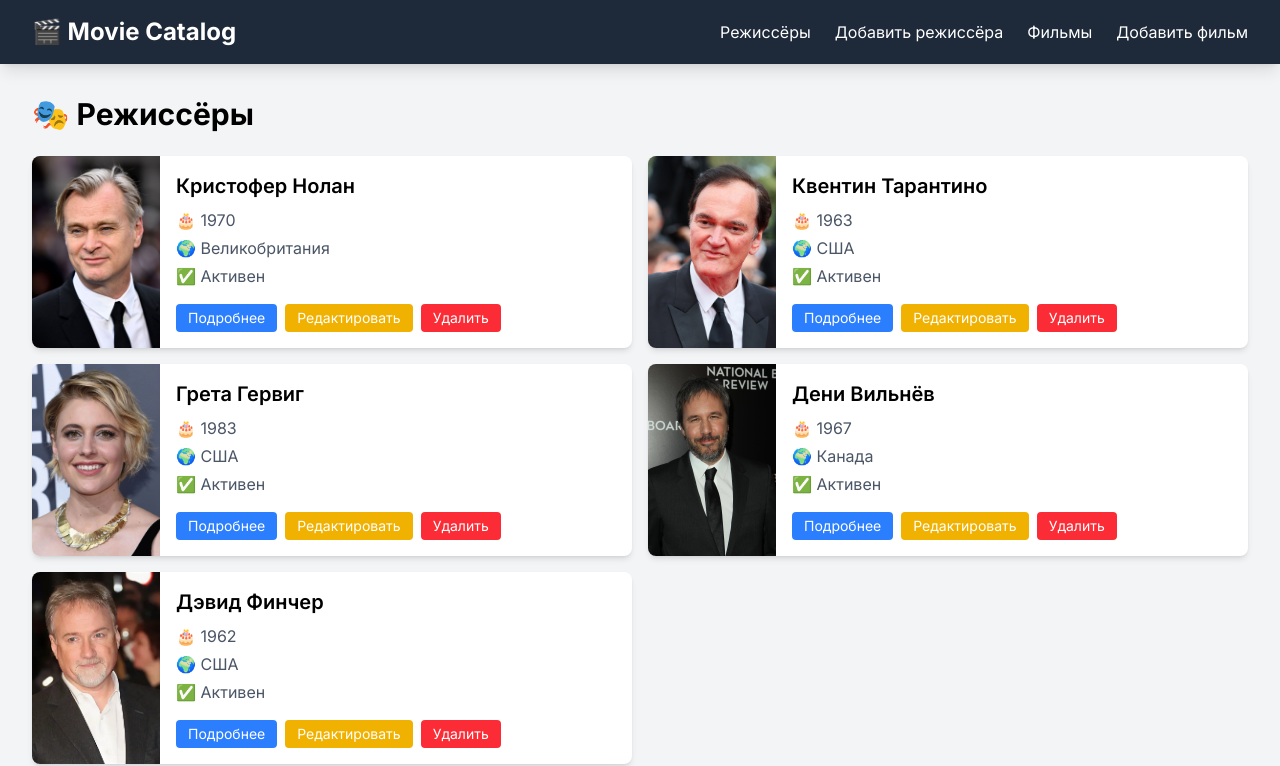
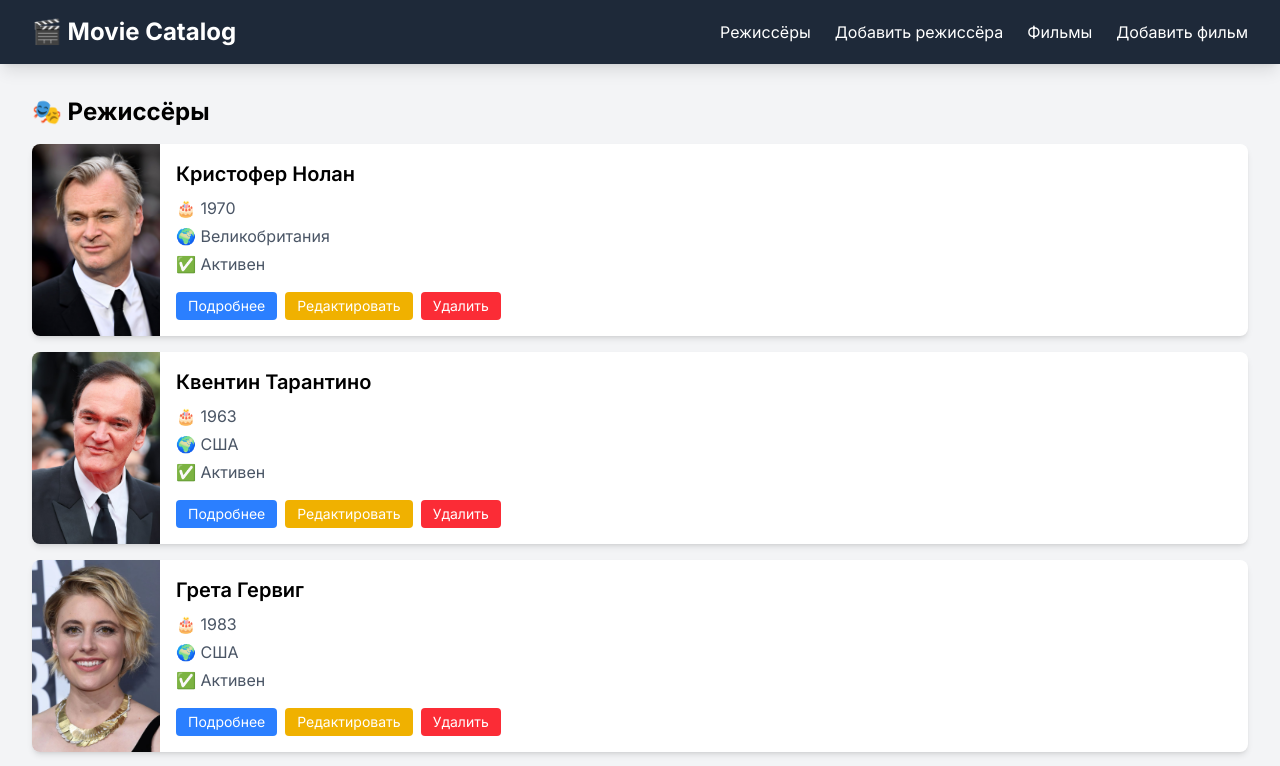
Before and after one commit to Dahipie/movie-catalog, a Next.js app: page /directors in a window 1280 px wide. Shown: the top 766 px of the page. Built offline with nearby package versions, Linux system fonts and the light colour scheme.

Commit message:
Замена loadingspinner

```diff
--- a/app/directors/[id]/page.tsx
+++ b/app/directors/[id]/page.tsx
@@ -52,8 +52,9 @@ export default function DirectorDetailPage() {
     if (id) fetchDirector();
   }, [id]);
 
+  // ⬇️ ЗДЕСЬ ЗАМЕНА ⬇️
   if (loading) {
-    return <div className="text-center py-10">Загрузка...</div>;
+    return <div className="text-center py-10 text-gray-500">⏳ Загрузка режиссёра...</div>;
   }
 
   if (!director) {
--- a/app/directors/page.tsx
+++ b/app/directors/page.tsx
@@ -3,7 +3,6 @@ import { useEffect, useState } from "react";
 import { Director, ApiResponse } from "@/types";
 import DirectorCard from "@/components/DirectorCard";
 import Pagination from "@/components/Pagination";
-import LoadingSpinner from "@/components/LoadingSpinner";
 import SkeletonCard from "@/components/SkeletonCard";
 
 export default function DirectorsPage() {
@@ -42,39 +41,46 @@ export default function DirectorsPage() {
     }
   };
 
+  // ⬇️ ЗДЕСЬ ЗАМЕНА ⬇️
+  if (loading) {
+    return <div className="text-center py-10 text-gray-500">⏳ Загрузка...</div>;
+  }
+
   return (
-    <div className="animate-fade-in">
-      <h1 className="text-3xl font-bold mb-6 animate-slide-left">🎭 Режиссёры</h1>
+    <div className="pb-8">
+      <h1 className="text-2xl font-bold mb-4 animate-slide-left">🎭 Режиссёры</h1>
 
-      {loading ? (
-        <div className="grid md:grid-cols-2 gap-4">
-          {[...Array(4)].map((_, i) => (
-            <div key={i} className="animate-fade-in-up delay-100" style={{ animationDelay: `${i * 0.1}s` }}>
-              <SkeletonCard />
-            </div>
-          ))}
+      {directors.length === 0 ? (
+        <div className="text-center py-12 bg-white rounded-xl shadow-md">
+          <p className="text-gray-500">😕 Режиссёров не найдено</p>
+          <button
+            onClick={() => window.location.href = "/directors/new"}
+            className="mt-4 bg-blue-500 text-white px-4 py-2 rounded-lg hover:bg-blue-600 transition"
+          >
+            ➕ Добавить первого режиссёра
+          </button>
         </div>
       ) : (
-        <div className="grid md:grid-cols-2 gap-4">
-          {directors.map((director, index) => (
-            <div
+        <div className="space-y-4">
+          {directors.map((director) => (
+            <DirectorCard
               key={director.id}
-              className="animate-fade-in-up"
-              style={{ animationDelay: `${index * 0.1}s` }}
-            >
-              <DirectorCard director={director} onDelete={handleDelete} />
-            </div>
+              director={director}
+              onDelete={handleDelete}
+            />
           ))}
         </div>
       )}
 
-      <div className="animate-fade-in-up delay-300">
+      {totalPages > 1 && (
+        <div className="mt-6">
           <Pagination
             currentPage={page}
             totalPages={totalPages}
             onPageChange={setPage}
           />
         </div>
+      )}
     </div>
   );
 }
--- a/app/movies/[id]/page.tsx
+++ b/app/movies/[id]/page.tsx
@@ -34,14 +34,19 @@ export default function MovieDetailPage() {
     if (id) fetchMovie();
   }, [id]);
 
-  if (loading) return <div className="text-center py-10">Загрузка...</div>;
-  if (!movie) return <div className="text-center py-10 text-red-500">Фильм не найден</div>;
+  // ⬇️ ЗДЕСЬ ЗАМЕНА ⬇️
+  if (loading) {
+    return <div className="text-center py-10 text-gray-500">⏳ Загрузка фильма...</div>;
+  }
+
+  if (!movie) {
+    return <div className="text-center py-10 text-red-500">Фильм не найден</div>;
+  }
 
   const posterUrl = movie.posterPath && !imageError
     ? movie.posterPath
     : "/posters/placeholder.jpg";
 
-  // Форматирование длительности
   const formatDuration = (minutes?: number) => {
     if (!minutes) return "Не указано";
     const hours = Math.floor(minutes / 60);
@@ -62,7 +67,6 @@ export default function MovieDetailPage() {
 
       <div className="bg-white rounded-lg shadow-md overflow-hidden">
         <div className="flex flex-col md:flex-row">
-          {/* Постер */}
           <div className="relative w-full md:w-80 h-96 md:h-auto flex-shrink-0 bg-gray-200">
             <Image
               src={posterUrl}
@@ -73,11 +77,9 @@ export default function MovieDetailPage() {
             />
           </div>
 
-          {/* Информация о фильме */}
           <div className="p-6 flex-1">
             <h1 className="text-3xl font-bold mb-2">{movie.title}</h1>
 
-            {/* Рейтинг и статус */}
             <div className="flex flex-wrap gap-2 mb-4">
               {movie.isBlockbuster && (
                 <span className="bg-yellow-100 text-yellow-800 text-xs font-medium px-2.5 py-0.5 rounded">
@@ -91,7 +93,6 @@ export default function MovieDetailPage() {
               )}
             </div>
 
-            {/* Основные характеристики */}
             <div className="space-y-3">
               <div className="grid grid-cols-2 gap-2">
                 <div>
@@ -108,7 +109,7 @@ export default function MovieDetailPage() {
                 </div>
                 <div>
                   <p className="text-gray-500 text-sm">🌍 Страна</p>
-                  <p className="font-medium">Не указана</p>
+                  <p className="font-medium">{movie.country || "Не указана"}</p>
                 </div>
                 <div>
                   <p className="text-gray-500 text-sm">🎬 Режиссёр</p>
@@ -121,7 +122,6 @@ export default function MovieDetailPage() {
               </div>
             </div>
 
-            {/* Описание сюжета */}
             {movie.description && (
               <div className="mt-6 pt-4 border-t">
                 <h2 className="text-xl font-semibold mb-2">📖 Сюжет</h2>
@@ -129,7 +129,6 @@ export default function MovieDetailPage() {
               </div>
             )}
 
-            {/* Кнопки действий */}
             <div className="mt-6 flex gap-3">
               <button
                 onClick={() => router.push(`/movies/${movie.id}/edit`)}
--- a/app/movies/page.tsx
+++ b/app/movies/page.tsx
@@ -3,6 +3,7 @@ import { useEffect, useState } from "react";
 import { Movie, Director, ApiResponse } from "@/types";
 import MovieCard from "@/components/MovieCard";
 import Pagination from "@/components/Pagination";
+import SkeletonCard from "@/components/SkeletonCard";
 
 export default function MoviesPage() {
   const [movies, setMovies] = useState<Movie[]>([]);
@@ -47,19 +48,25 @@ export default function MoviesPage() {
   }, [page, search, selectedDirectorId]);
 
   const handleDelete = async (id: string) => {
-    try {
-      await fetch(`/api/movies/${id}`, { method: "DELETE" });
-      fetchMovies();
-    } catch (error) {
-      console.error(error);
+    if (confirm("Удалить фильм?")) {
+      try {
+        await fetch(`/api/movies/${id}`, { method: "DELETE" });
+        fetchMovies();
+      } catch (error) {
+        console.error(error);
+      }
     }
   };
+
+  // ⬇️ ЗДЕСЬ ЗАМЕНА ⬇️
+  if (loading) {
+    return <div className="text-center py-10 text-gray-500">⏳ Загрузка...</div>;
+  }
 
   return (
     <div className="pb-8">
       <h1 className="text-2xl font-bold mb-4 animate-slide-left">🎬 Фильмы</h1>
 
-      {/* Поиск */}
       <div className="mb-4 animate-slide-right">
         <input
           type="text"
@@ -73,7 +80,6 @@ export default function MoviesPage() {
         />
       </div>
 
-      {/* Фильтр по режиссёру */}
       <div className="mb-6 animate-slide-right delay-100">
         <select
           value={selectedDirectorId}
@@ -92,7 +98,6 @@ export default function MoviesPage() {
         </select>
       </div>
 
-      {/* Список фильмов */}
       {loading ? (
         <div className="space-y-4">
           {[...Array(3)].map((_, i) => (
--- a/components/LoadingSpinner.tsx
+++ /dev/null
@@ -1,11 +0,0 @@
-export default function LoadingSpinner() {
-  return (
-    <div className="flex flex-col items-center justify-center py-20 animate-fade-in">
-      <div className="relative">
-        <div className="w-16 h-16 border-4 border-blue-200 rounded-full animate-spin"></div>
-        <div className="w-16 h-16 border-4 border-blue-500 rounded-full animate-spin absolute top-0 left-0 border-t-transparent"></div>
-      </div>
-      <p className="mt-4 text-gray-500 animate-pulse">Загрузка...</p>
-    </div>
-  );
-}
--- a/data.json
+++ b/data.json
@@ -8,7 +8,7 @@
       "isActive": true,
       "photoPath": "/directors/christopher_nolan.jpg",
       "createdAt": "2024-01-01T00:00:00.000Z",
-      "updatedAt": "2024-01-01T00:00:00.000Z"
+      "updatedAt": "2026-06-18T13:56:00.349Z"
     },
     {
       "id": "d2",
```
Lines whose indentation alone changed are shown as unchanged.
